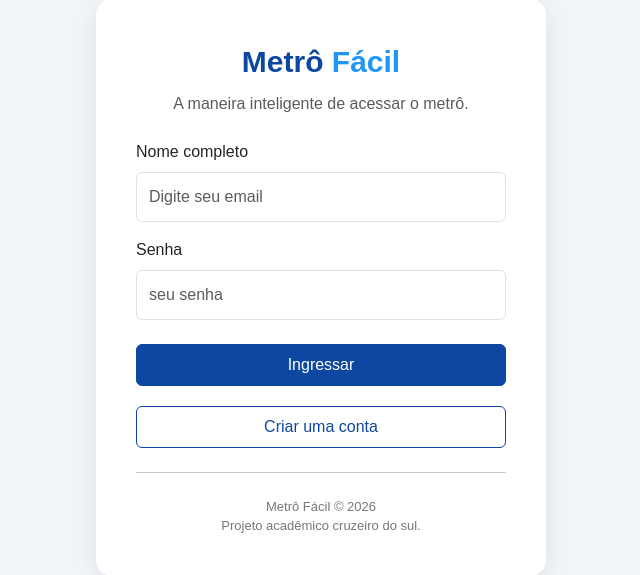
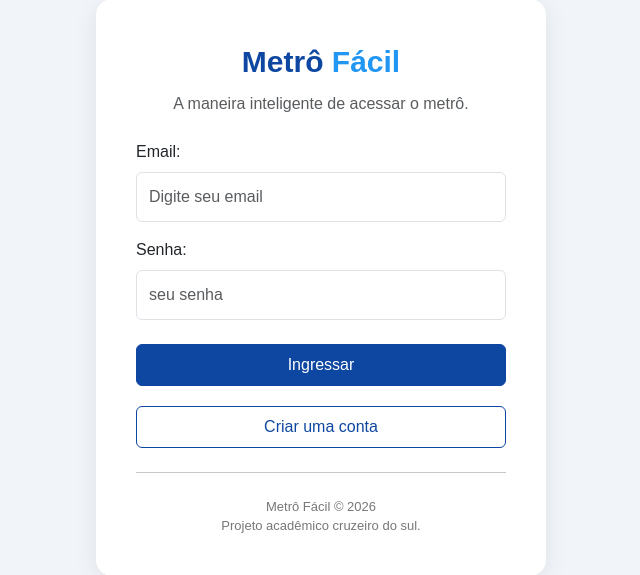
Before and after one commit to FelipeValeriano21/Metro-SP---Reconhecimento-Facial, a Flask app: page / in a window 1280 px wide. Shown: the part 113-688 px from the top of the page, without its empty margins (319-959 px from the left). Run offline with Flask 3, Linux system fonts and the light colour scheme.

Commit message:
ajuste de campos front

```diff
--- a/templates/view/login.html
+++ b/templates/view/login.html
@@ -79,7 +79,7 @@
             <form id="formCadastro">
 
                 <div class="mb-3">
-                    <label for="nome" class="form-label">Nome completo</label>
+                    <label for="nome" class="form-label">Email:</label>
                     <input
                         type="text"
                         class="form-control"
@@ -90,7 +90,7 @@
                 </div>
 
                 <div class="mb-4">
-                    <label for="email" class="form-label">Senha</label>
+                    <label for="email" class="form-label">Senha:</label>
                     <input
                         type="password"
                         class="form-control"
```
